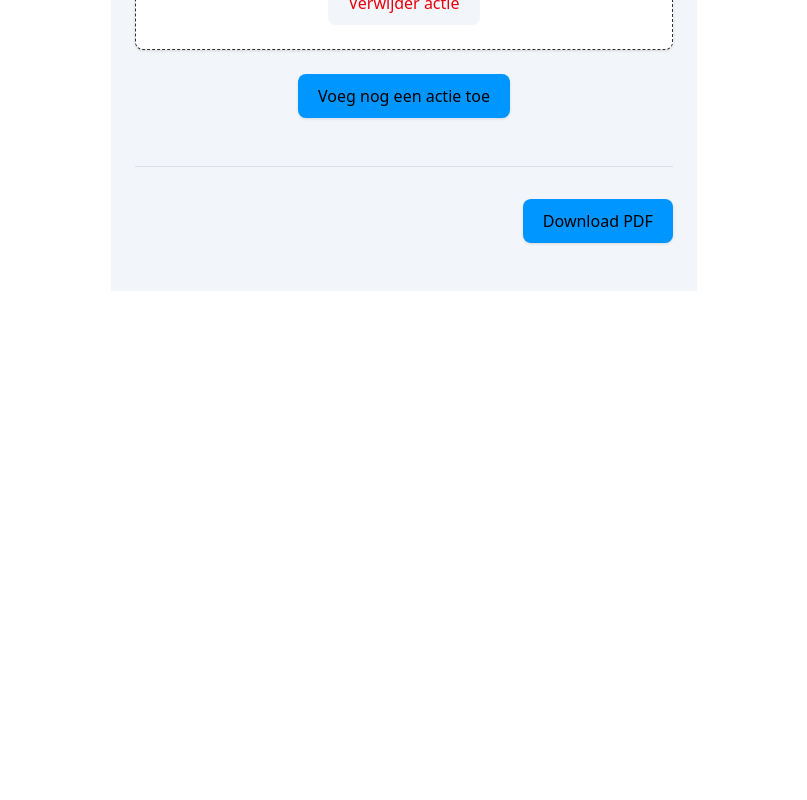
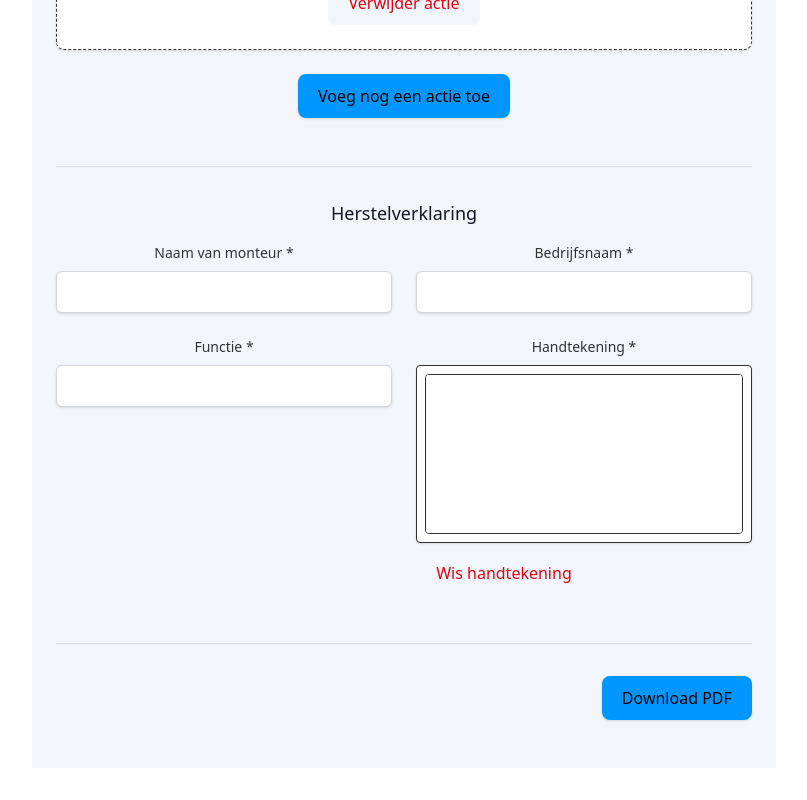
Before and after one commit to 020perry/herstelrapport, a Vue app: page / in a window 1280 px wide. Shown: the part 683-1483 px from the top of the page, without its empty margins (236-1043 px from the left). Before the commit the page ends 1006 px from the top, so only its background shows below. Built offline with nearby package versions, Linux system fonts and the light colour scheme.

Commit message:
met handtekening

```diff
--- a/package.json
+++ b/package.json
@@ -15,6 +15,7 @@
     "html2pdf.js": "^0.10.3",
     "jspdf": "^3.0.1",
     "pdfmake": "^0.2.20",
+    "signature_pad": "^5.0.10",
     "tailwindcss": "^4.1.11",
     "vue": "^3.5.17"
   },
--- a/src/App.vue
+++ b/src/App.vue
@@ -53,6 +53,42 @@
         <button @click.prevent="addAction" type="button"
           class="rounded-md bg-brand-blue px-3 py-2 text-sm font-semibold text-black shadow-sm hover:bg-brand-navy">Voeg nog een actie toe</button>
       </div>
+<!-- Herstelverklaring -->
+<div class="border-t border-gray-900/10 pt-8">
+  <h3 class="text-lg font-medium text-gray-900 mb-4">Herstelverklaring</h3>
+
+  <div class="grid grid-cols-1 gap-6 sm:grid-cols-2">
+    <div>
+      <label for="monteur" class="block text-sm font-medium text-gray-700">Naam van monteur *</label>
+      <input id="monteur" v-model="form.monteur" type="text" required
+        class="mt-2 block w-full rounded-md bg-brand-white px-3 py-2 text-gray-900 shadow-sm border border-gray-300 focus:outline-none focus:ring-2 focus:ring-brand-blue" />
+    </div>
+    <div>
+      <label for="bedrijf" class="block text-sm font-medium text-gray-700">Bedrijfsnaam *</label>
+      <input id="bedrijf" v-model="form.bedrijf" type="text" required
+        class="mt-2 block w-full rounded-md bg-brand-white px-3 py-2 text-gray-900 shadow-sm border border-gray-300 focus:outline-none focus:ring-2 focus:ring-brand-blue" />
+    </div>
+  </div>
+
+  <div class="grid grid-cols-1 gap-6 sm:grid-cols-2 mt-6">
+    <div>
+      <label for="functie" class="block text-sm font-medium text-gray-700">Functie *</label>
+      <input id="functie" v-model="form.functie" type="text" required
+        class="mt-2 block w-full rounded-md bg-brand-white px-3 py-2 text-gray-900 shadow-sm border border-gray-300 focus:outline-none focus:ring-2 focus:ring-brand-blue" />
+    </div>
+    <!-- Handtekening -->
+<div>
+  <label class="block text-sm font-medium text-gray-700 mb-2">Handtekening *</label>
+  <div class="border rounded bg-white shadow-sm p-2">
+    <canvas ref="signatureCanvas" class="border rounded w-full h-40 touch-manipulation"></canvas>
+  </div>
+  <div class="flex justify-between mt-2">
+    <button type="button" @click="clearSignature" class="text-sm text-red-600 hover:underline">Wis handtekening</button>
+  </div>
+</div>
+
+  </div>
+</div>
 
       <!-- PDF Knop -->
       <div class="pt-8 border-t border-gray-900/10 text-right">
@@ -66,17 +102,35 @@
 </template>
 
 <script setup>
-import { reactive } from 'vue'
+import { reactive, ref, onMounted } from 'vue'
 import jsPDF from 'jspdf'
+import SignaturePad from 'signature_pad'
 
 const form = reactive({
   naam: '',
   email: '',
   datum: '',
   adres: '',
-  acties: [{ omschrijving: '', foto: null }]
+  acties: [{ omschrijving: '', foto: null }],
+  monteur: '',
+  bedrijf: '',
+  functie: '',
+  handtekening: null
 })
 
+const signatureCanvas = ref(null)
+let signaturePad
+
+onMounted(() => {
+  signaturePad = new SignaturePad(signatureCanvas.value, {
+    backgroundColor: '#fff',
+    penColor: 'black',
+  })
+})
+
+function clearSignature() {
+  signaturePad.clear()
+}
 function addAction() {
   form.acties.push({ omschrijving: '', foto: null })
 }
@@ -101,6 +155,12 @@ function downloadPdf() {
     alert('Vul alle verplichte velden in.')
     return
   }
+  const signatureDataUrl = signaturePad.isEmpty() ? null : signaturePad.toDataURL('image/jpeg')
+
+if (!signatureDataUrl) {
+  alert('Handtekening is verplicht.')
+  return
+}
 
   for (const [index, actie] of form.acties.entries()) {
     if (!actie.omschrijving || !actie.foto) {
@@ -148,8 +208,28 @@ function downloadPdf() {
     yPosition += 10;
   });
 
+
+// Voeg handtekening toe
+if (signatureDataUrl) {
+  doc.text('Handtekening:', 14, yPosition)
+  yPosition += 5
+  doc.addImage(signatureDataUrl, 'JPEG', 14, yPosition, 60, 30)
+  yPosition += 40
+}
+
   // Genereer de PDF en download deze
   doc.save('herstelrapport.pdf')
+}
+
+function onSignatureChange(event) {
+  const file = event.target.files[0]
+  if (file && file.type.startsWith('image/')) {
+    const reader = new FileReader()
+    reader.onload = (e) => {
+      form.handtekening = e.target.result
+    }
+    reader.readAsDataURL(file)
+  }
 }
 
 // function downloadPdf() {
```
Also changed, not shown: 1 other file (tests, documents, lock files or other folders).
